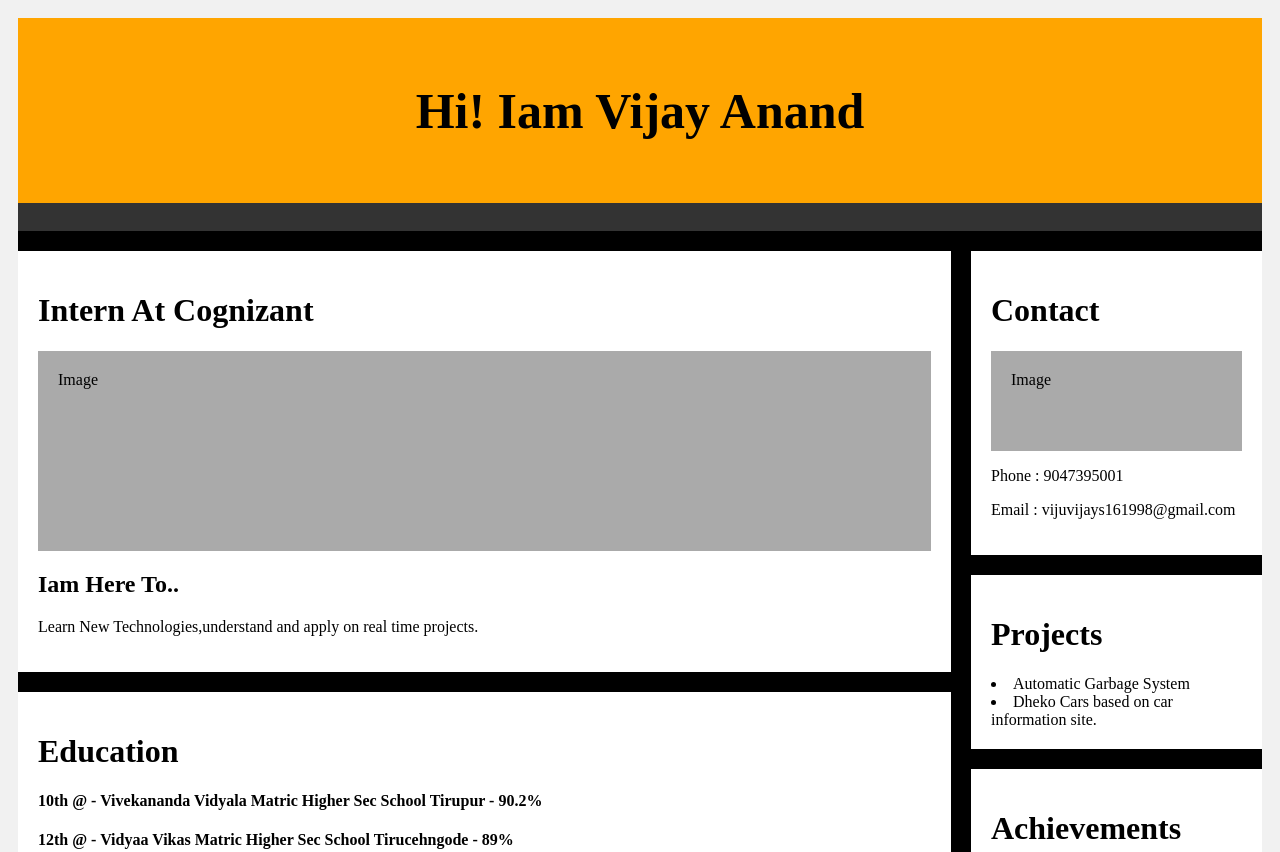
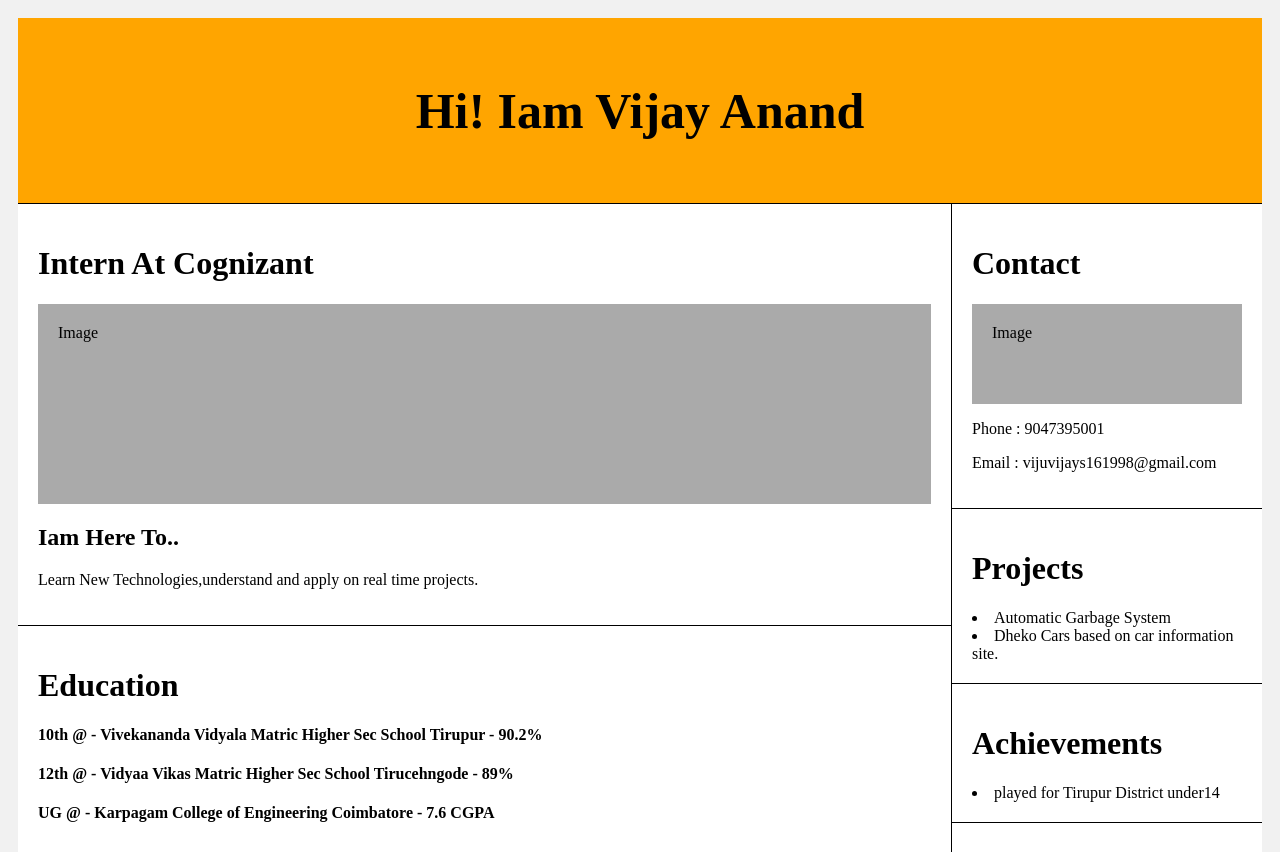
Before and after one commit to vijayanandbalaji/vijayanandbalaji.github.io, a plain HTML site: page index.html in a window 1280 px wide. Shown: the top 852 px of the page. Drawn offline with Linux system fonts and the light colour scheme.

Commit message:
Update index.html

```diff
--- a/index.html
+++ b/index.html
@@ -35,7 +35,7 @@ body {
   display: block;
   color: #f2f2f2;
   text-align: center;
-  padding: 14px 16px;
+  padding: 1x 16px;   kk
   text-decoration: none;
 }
 
@@ -58,7 +58,7 @@ body {
   float: left;
   width: 25%;
   background-color: black;
-  padding-left: 20px;
+  padding-left: 1px;
 
 }
 
@@ -73,7 +73,7 @@ body {
 .card {
   background-color: white;
   padding: 20px;
-  margin-top: 20px;
+  margin-top: 1px;
 }
 
 /* Clear floats after the columns */
```
